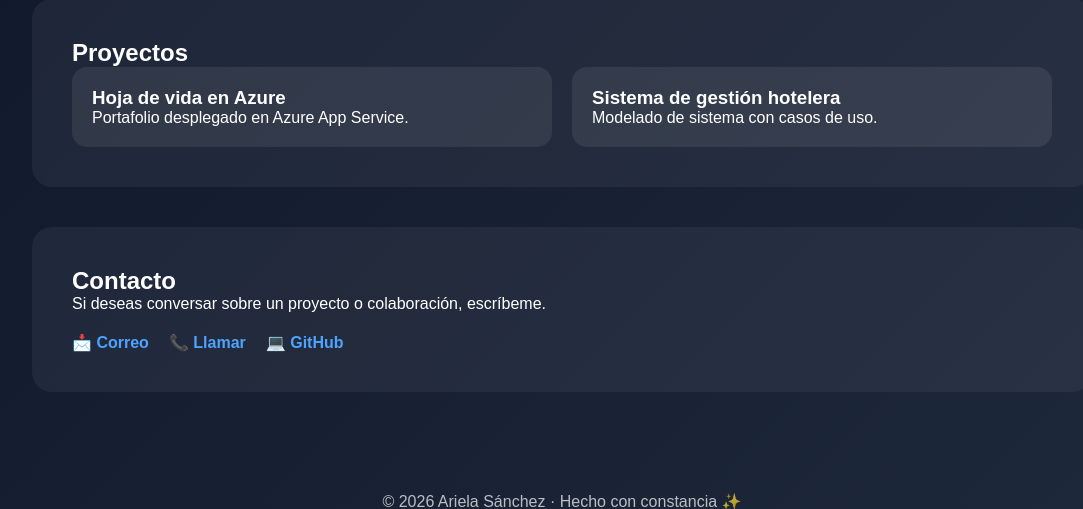
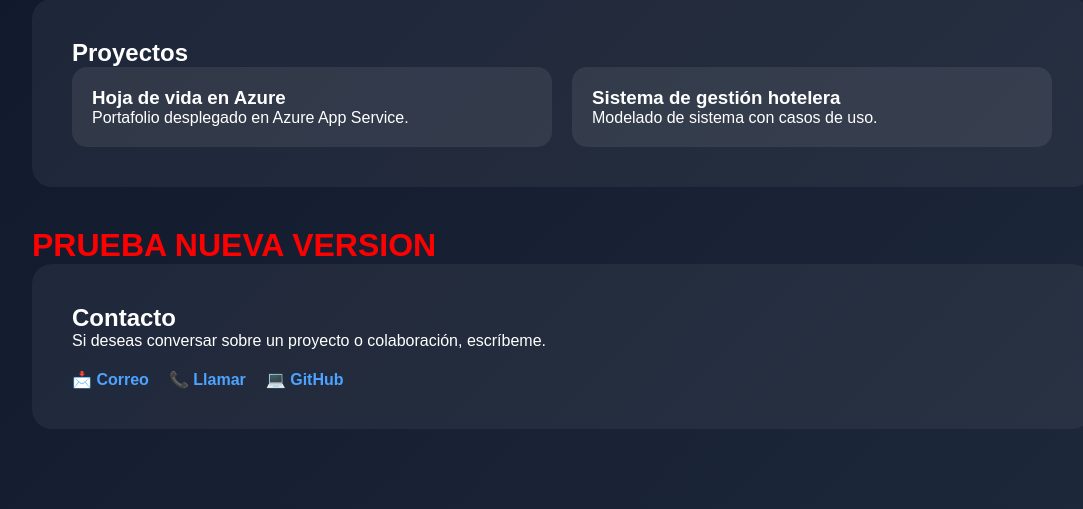
Before and after one commit to Arii-prgm/Hoja-de-vida, a Django app: page / in a window 1280 px wide. Shown: the part 284-793 px from the top of the page, without its empty margins (78-1161 px from the left). Run offline with Django 5.2, Linux system fonts and the light colour scheme.

Commit message:
Prueba visual version nueva

```diff
--- a/templates/index.html
+++ b/templates/index.html
@@ -41,6 +41,8 @@
     </div>
 </section>
 
+<h1 style="color:red;">PRUEBA NUEVA VERSION</h1>
+
 <section id="contacto" class="card">
     <h2>Contacto</h2>
     <p>Si deseas conversar sobre un proyecto o colaboración, escríbeme.</p>
```
